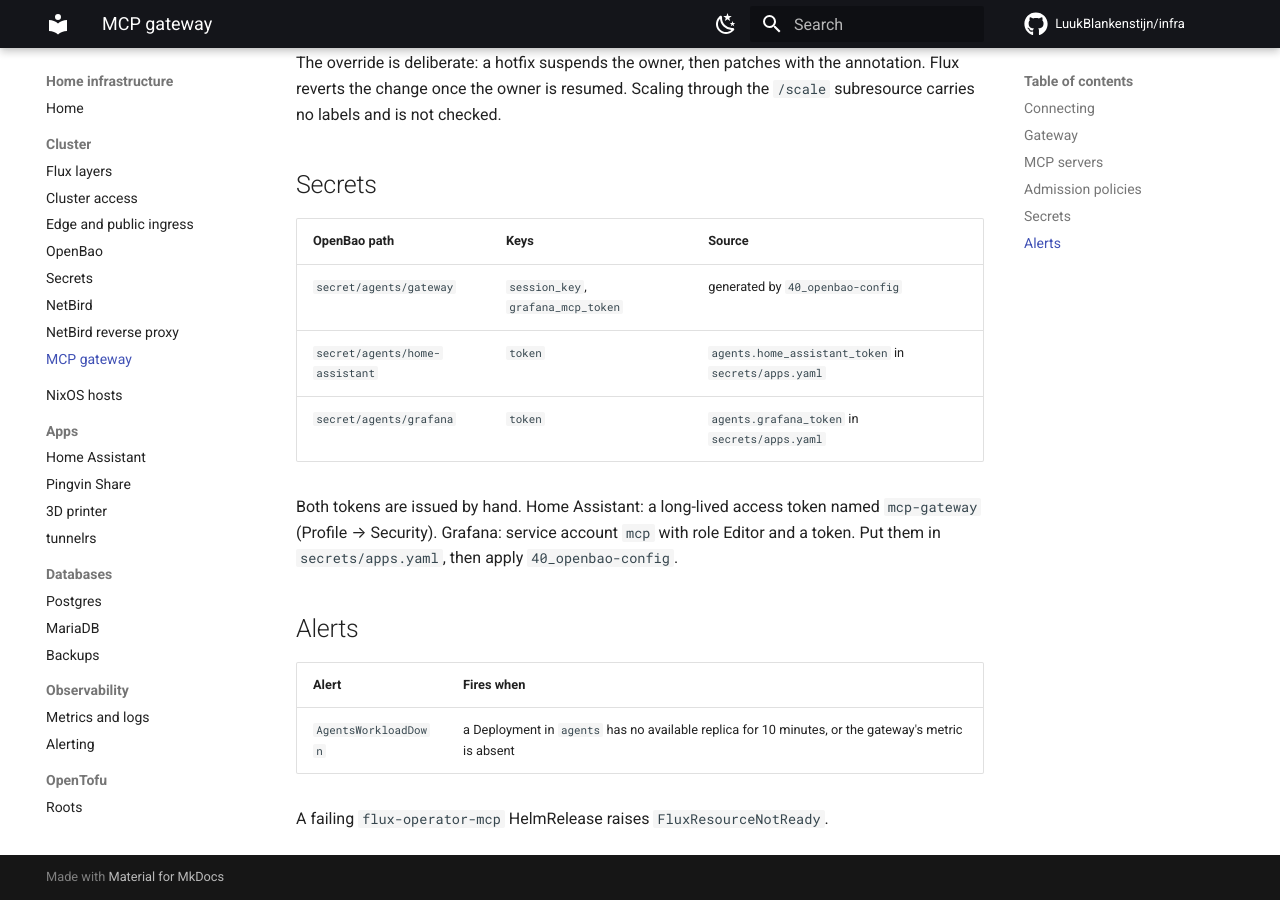
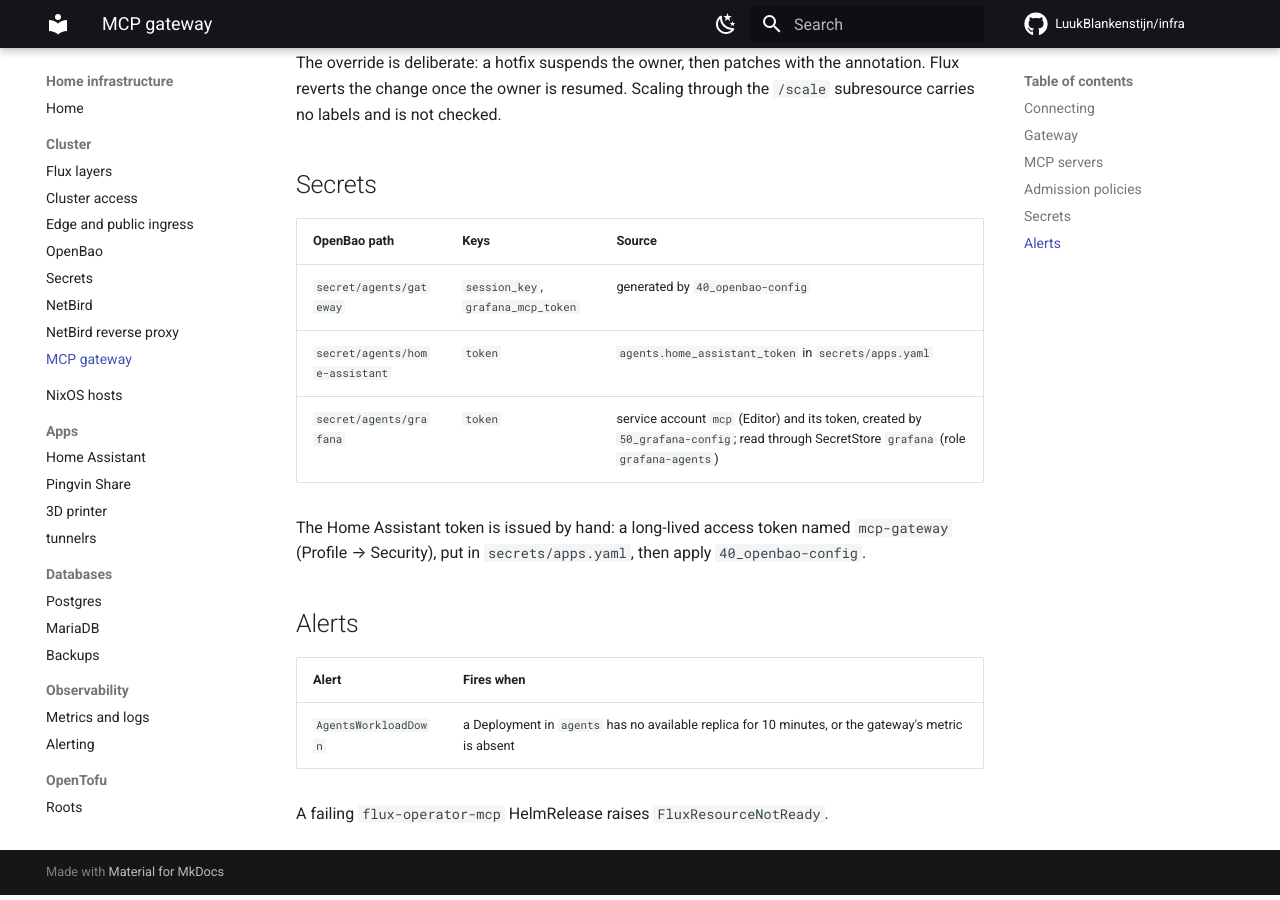
Before and after one commit to LuukBlankenstijn/infra, an MkDocs documentation site: the page built from docs/cluster/agents.md, in a window 1280 px wide and 900 px high, scrolled down 3229 px. Built offline with MkDocs 1.6.1 and Material for MkDocs 9.7.7, drawn with Linux system fonts in a browser that asks for light colours; comment, search, counter and statistics services are not loaded.

Commit message:
Create the Grafana MCP service account with OpenTofu
- New root 50_grafana-config: service account mcp (Editor) and token, written to
  secret/agents/grafana with policy and role grafana-agents
- agents: SecretStore grafana; 40_openbao-config no longer expects a hand-made token

```diff
--- a/docs/cluster/agents.md
+++ b/docs/cluster/agents.md
@@ -87,11 +87,10 @@ the `/scale` subresource carries no labels and is not checked.
 | --- | --- | --- |
 | `secret/agents/gateway` | `session_key`, `grafana_mcp_token` | generated by `40_openbao-config` |
 | `secret/agents/home-assistant` | `token` | `agents.home_assistant_token` in `secrets/apps.yaml` |
-| `secret/agents/grafana` | `token` | `agents.grafana_token` in `secrets/apps.yaml` |
+| `secret/agents/grafana` | `token` | service account `mcp` (Editor) and its token, created by `50_grafana-config`; read through SecretStore `grafana` (role `grafana-agents`) |
 
-Both tokens are issued by hand. Home Assistant: a long-lived access token named
-`mcp-gateway` (Profile → Security). Grafana: service account `mcp` with role
-Editor and a token. Put them in `secrets/apps.yaml`, then apply
+The Home Assistant token is issued by hand: a long-lived access token named
+`mcp-gateway` (Profile → Security), put in `secrets/apps.yaml`, then apply
 `40_openbao-config`.
 
 ## Alerts
```
Also changed, not shown: docs/terraform/roots.md (+2 -0 lines), 10 other files.
